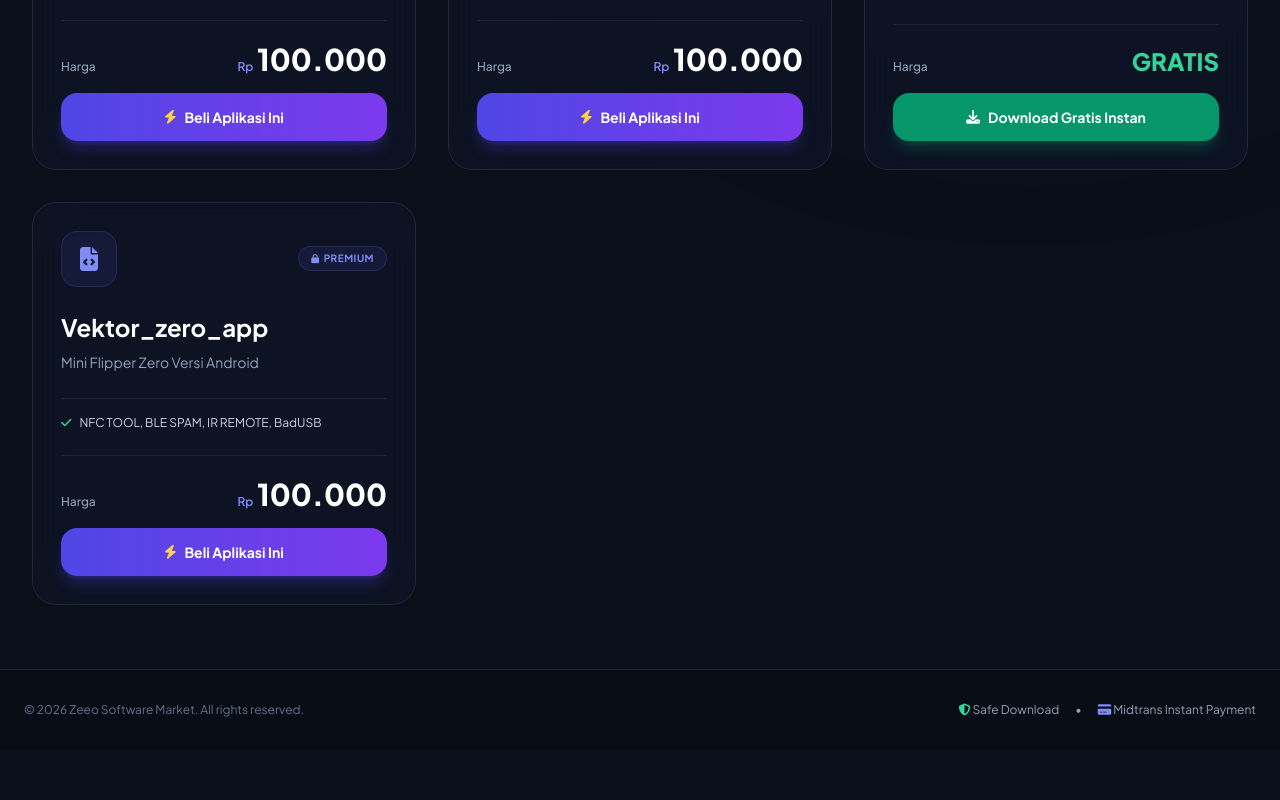
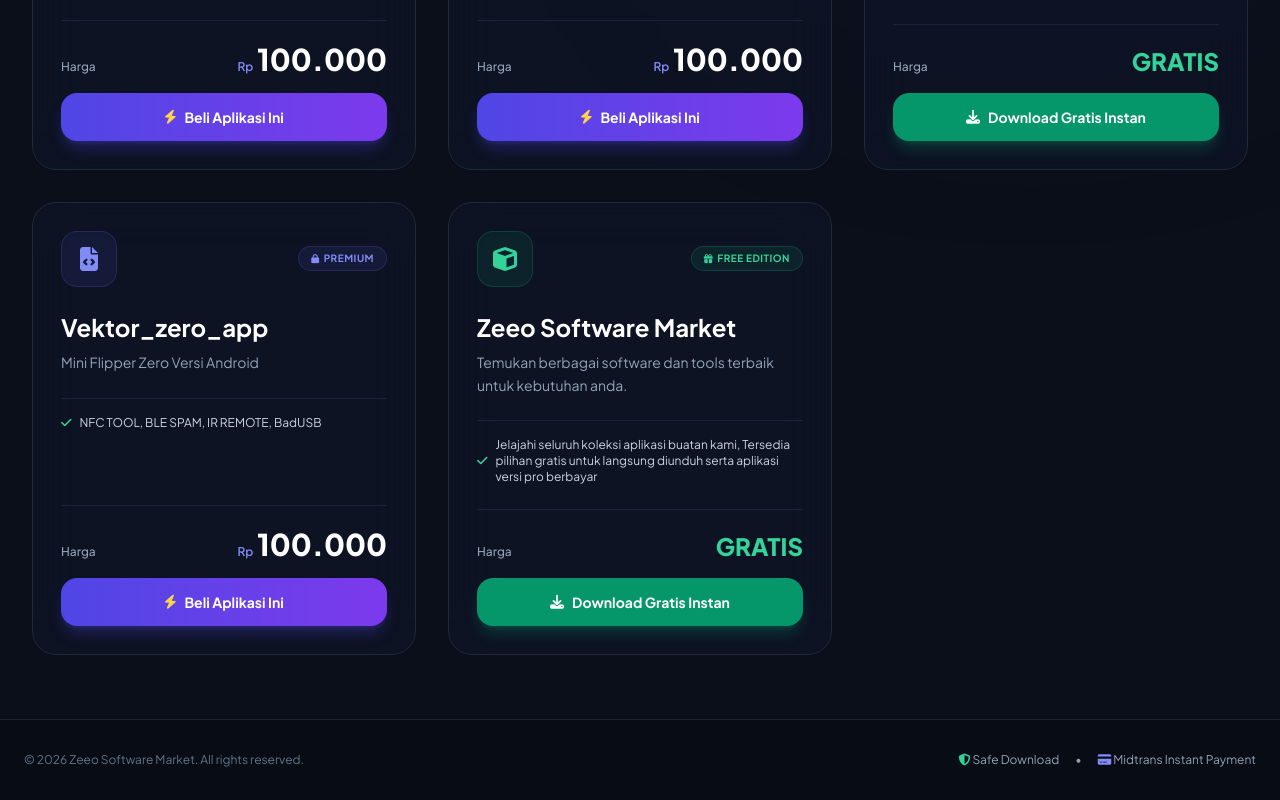
Before and after one commit to vektorzero0-dev/zeeo-software-market, a website: page index.html in a window 1280 px wide. Shown: the part 858-1658 px from the top of the page. Before the commit the page ends 1608 px from the top, so only its background shows below. Drawn offline with nearby package versions, Linux system fonts and the light colour scheme.

Commit message:
Update application icons and add Zeeo Software Market
Updated icons for APK ANALYZER PRIME and ZEEO AI applications, and added a new software entry for Zeeo Software Market.

```diff
--- a/index.html
+++ b/index.html
@@ -182,7 +182,7 @@
         nama: "APK ANALYZER PRIME by ZEEO",
         type: "paid",
         harga: 100000,
-        icon: "fa-wand-magic-sparkles",
+        icon:"fa-laptop-code",
         deskripsi: "Aplikasi pembantu ringan untuk membongkar kredensial rahasia di dalam file .apk",
         fitur: ["Ringan & Tanpa Iklan"],
         driveUrl: "https://drive.google.com/file/d/1nYw2ITZXBZD4pcukwYGeOKfU6SdF2TO2/view?usp=drive_link"
@@ -192,7 +192,7 @@
         nama: "ZEEO AI",
         type: "free",
         harga: 0,
-        icon: "fa-laptop-code",
+        icon: "fa-wand-magic-sparkles",
         deskripsi: "Software Otomatisasi Administrasi Guru Tanpa Batas",
         fitur: ["Generator Perangkat Ajar Lengkap dengan ATP, CP, KKTP, PROSEM dan PROTA, serta Generator Soal lengkap dengan Kunci Jawaban"],
         driveUrl: "https://drive.google.com/file/d/1u7S2znoMwK0qdfqhf4JTv2UBjwP3jJYf/view?usp=drivesdk"
@@ -206,6 +206,16 @@
         deskripsi: "Mini Flipper Zero Versi Android",
         fitur: ["NFC TOOL, BLE SPAM, IR REMOTE, BadUSB"],
         driveUrl: "https://drive.google.com/file/d/1vWMekiM9dN1jLS4gzFQwg5CnHqoGeJ0B/view?usp=drive_link"
+      },
+      {
+        id: 5,
+        nama: "Zeeo Software Market",
+        type: "free", // 'paid' atau 'free'
+        harga: 0,
+        icon: "fa-cube",
+        deskripsi: "Temukan berbagai software dan tools terbaik untuk kebutuhan anda.",
+        fitur: ["Jelajahi seluruh koleksi aplikasi buatan kami, Tersedia pilihan gratis untuk langsung diunduh serta aplikasi versi pro berbayar"],
+        driveUrl: "https://drive.google.com/file/d/1zxxu_UXAHhLOc7vbkYn8CbbBYCzIE_D0/view?usp=drivesdk"
       }
     ];
 
```
